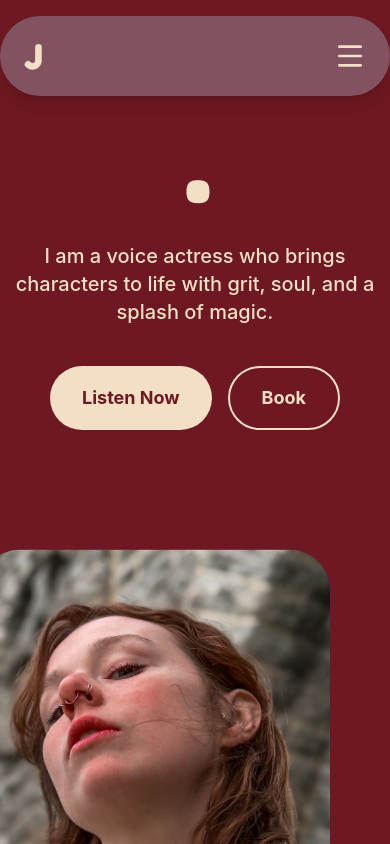
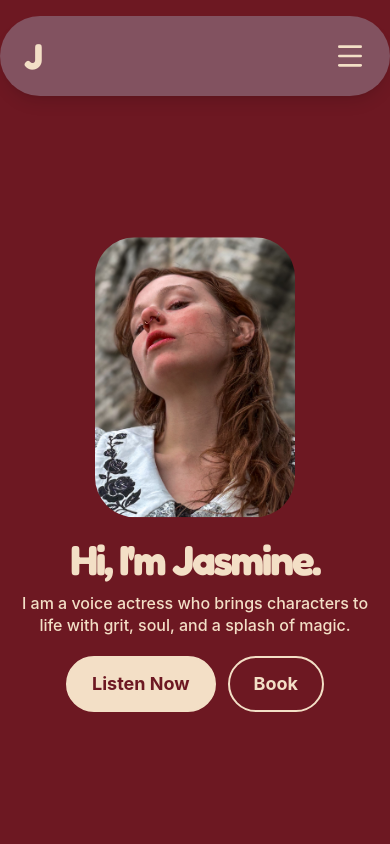
Before and after one commit to dchang1031/Jasmine-site, a React (Vite) app: page / in a window 390 px wide. Built offline with nearby package versions, Linux system fonts and the light colour scheme.

Commit message:
Mobile hero order: image-title-body-buttons; use FillButton; fit one viewport

```diff
--- a/src/components/Hero.tsx
+++ b/src/components/Hero.tsx
@@ -1,5 +1,6 @@
 import React, { useEffect, useState } from 'react';
 import { AnimatePresence, motion, useAnimationControls } from 'framer-motion';
+import { FillButton } from './FillButton';
 
 interface HeroProps {
   onScrollToSamples: () => void;
@@ -16,7 +17,6 @@ export const Hero: React.FC<HeroProps> = ({ onScrollToSamples, onScrollToBooking
   const [currentImage, setCurrentImage] = useState(0);
   const floatControls = useAnimationControls();
 
-  // Image carousel — runs independently of motion tree
   useEffect(() => {
     const interval = window.setInterval(() => {
       setCurrentImage((index) => (index + 1) % heroImages.length);
@@ -24,18 +24,15 @@ export const Hero: React.FC<HeroProps> = ({ onScrollToSamples, onScrollToBooking
     return () => window.clearInterval(interval);
   }, []);
 
-  // Explicitly start the float loop after mount so it isn't blocked by the
-  // parent full-page AnimatePresence enter (which prevented it on first load).
   useEffect(() => {
     let cancelled = false;
     const start = () => {
       if (cancelled) return;
       floatControls.start({
-        y: [0, -10, 0],
+        y: [0, -8, 0],
         transition: { duration: 4, repeat: Infinity, ease: 'easeInOut' },
       });
     };
-    // Double rAF: wait until after the first paint / parent layout
     const id = requestAnimationFrame(() => requestAnimationFrame(start));
     return () => {
       cancelled = true;
@@ -45,18 +42,48 @@ export const Hero: React.FC<HeroProps> = ({ onScrollToSamples, onScrollToBooking
   }, [floatControls]);
 
   return (
-    <div className="flex flex-col items-center w-full pb-10">
-      <div className="flex flex-col md:flex-row items-center gap-0 max-w-7xl px-6">
-        {/* Editorial Text */}
+    <div className="w-full h-full flex items-center justify-center px-5 md:px-6">
+      {/*
+        Mobile order: image → header → body → buttons (flex-col)
+        Desktop: text left, image right (flex-row)
+      */}
+      <div className="flex flex-col md:flex-row items-center justify-center gap-4 md:gap-0 max-w-7xl w-full">
+        {/* Image — first on mobile (order-1), second on desktop (order-2) */}
+        <motion.div
+          initial={{ opacity: 0, y: 20 }}
+          animate={{ opacity: 1, y: 0 }}
+          transition={{ duration: 0.8, delay: 0.2 }}
+          className="order-1 md:order-2 w-full md:w-1/2 flex justify-center"
+        >
+          <motion.div
+            className="relative w-[200px] h-[280px] sm:w-[240px] sm:h-[340px] md:w-[350px] md:h-[500px] overflow-hidden card-rounded shrink-0"
+            initial={{ y: 0 }}
+            animate={floatControls}
+          >
+            <AnimatePresence initial={false} mode="sync">
+              <motion.img
+                key={heroImages[currentImage]}
+                src={heroImages[currentImage]}
+                alt="Jasmine"
+                className="absolute inset-0 w-full h-full object-cover"
+                initial={{ opacity: 0 }}
+                animate={{ opacity: 1 }}
+                exit={{ opacity: 0 }}
+                transition={{ duration: 0.45, ease: 'easeInOut' }}
+              />
+            </AnimatePresence>
+          </motion.div>
+        </motion.div>
+
+        {/* Text block — second on mobile (order-2), first on desktop (order-1) */}
         <motion.div
           initial={{ opacity: 0, y: 20 }}
           animate={{ opacity: 1, y: 0 }}
           transition={{ duration: 0.8 }}
-          className="w-full md:w-1/2 z-10 flex flex-col items-center text-center"
+          className="order-2 md:order-1 w-full md:w-1/2 z-10 flex flex-col items-center text-center"
         >
-          <h1 className="font-display text-[120px] font-black tracking-tighter text-[#f3dfc6] mb-6 leading-none">
+          <h1 className="font-display text-[42px] sm:text-[56px] md:text-[90px] lg:text-[120px] font-black tracking-tighter text-[#f3dfc6] mb-3 md:mb-6 leading-[0.95]">
             Hi, I'm{' '}
-            {/* Continuous shake loop (shake → rest → shake) — no remount needed */}
             <motion.span
               className="inline-block origin-bottom"
               initial={{ rotate: 0 }}
@@ -74,50 +101,19 @@ export const Hero: React.FC<HeroProps> = ({ onScrollToSamples, onScrollToBooking
             </motion.span>
             .
           </h1>
-          <p className="text-xl font-medium text-[#f3dfc6] mb-10 max-w-md">
+
+          <p className="text-base sm:text-lg md:text-xl font-medium text-[#f3dfc6] mb-5 md:mb-10 max-w-md leading-snug">
             I am a voice actress who brings characters to life with grit, soul, and a splash of magic.
           </p>
-          <div className="flex gap-4">
-            <button
-              onClick={onScrollToSamples}
-              className="bg-[#f3dfc6] text-[#6d1822] px-8 py-4 font-bold text-lg hover:bg-gray-100 rounded-full"
-            >
+
+          <div className="flex flex-wrap gap-3 md:gap-4 justify-center">
+            <FillButton variant="solid" onClick={onScrollToSamples} className="!px-6 !py-3 md:!px-8 md:!py-4 text-base md:text-lg">
               Listen Now
-            </button>
-            <button
-              onClick={onScrollToBooking}
-              className="border-2 border-[#f3dfc6] text-[#f3dfc6] px-8 py-4 font-bold text-lg hover:bg-[#f3dfc6] hover:text-[#6d1822] rounded-full"
-            >
+            </FillButton>
+            <FillButton variant="outline" onClick={onScrollToBooking} className="!px-6 !py-3 md:!px-8 md:!py-4 text-base md:text-lg">
               Book
-            </button>
+            </FillButton>
           </div>
-        </motion.div>
-
-        {/* Image */}
-        <motion.div
-          initial={{ opacity: 0, y: 20 }}
-          animate={{ opacity: 1, y: 0 }}
-          transition={{ duration: 0.8, delay: 0.4 }}
-          className="w-full md:w-1/2 flex justify-center -ml-20 md:ml-0 mt-32 md:mt-20"
-        >
-          <motion.div
-            className="relative w-[350px] h-[500px] overflow-hidden card-rounded"
-            initial={{ y: 0 }}
-            animate={floatControls}
-          >
-            <AnimatePresence initial={false} mode="sync">
-              <motion.img
-                key={heroImages[currentImage]}
-                src={heroImages[currentImage]}
-                alt="Jasmine"
-                className="absolute inset-0 w-full h-full object-cover"
-                initial={{ opacity: 0 }}
-                animate={{ opacity: 1 }}
-                exit={{ opacity: 0 }}
-                transition={{ duration: 0.45, ease: 'easeInOut' }}
-              />
-            </AnimatePresence>
-          </motion.div>
         </motion.div>
       </div>
     </div>
```
